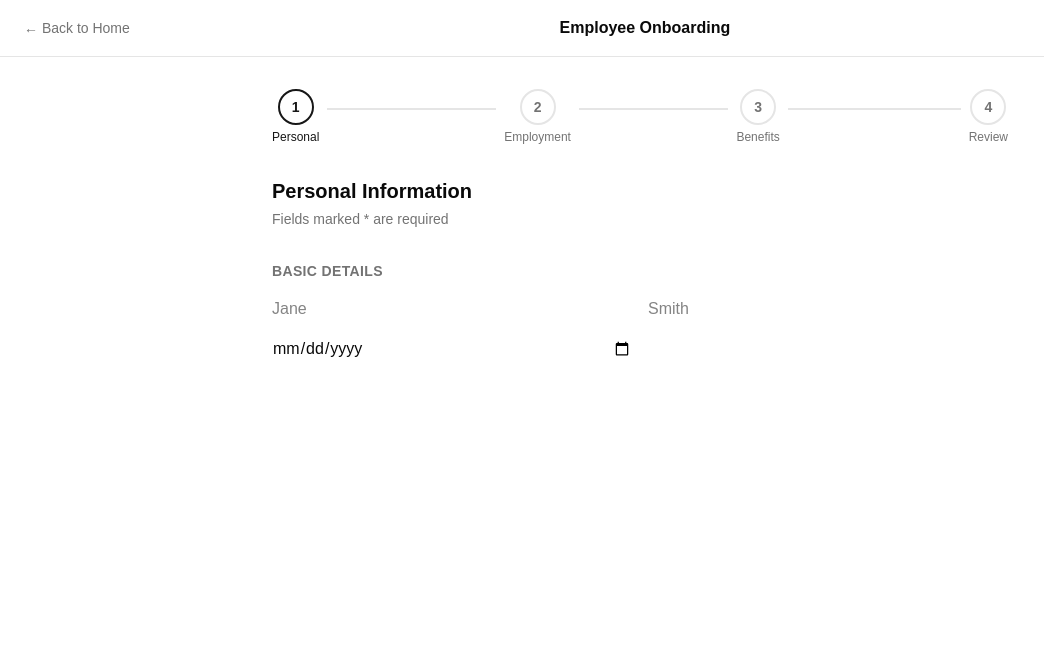
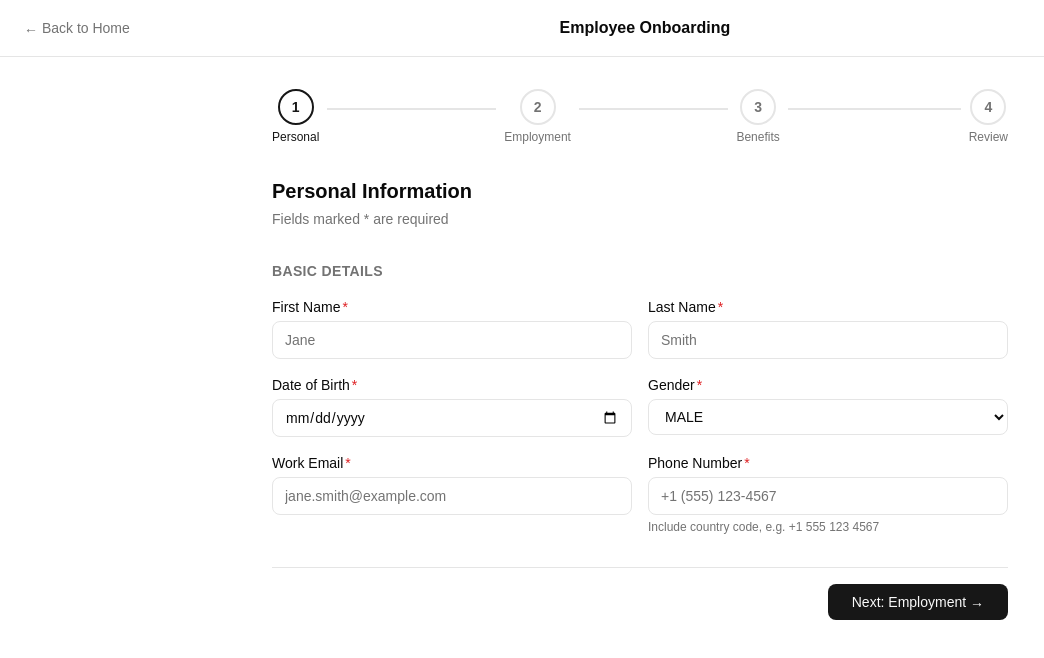
Before and after one commit to earthddx/stepper-form, a React (Vite) app: page /onboard/personal in a window 1280 px wide. Shown: the top 658 px of the page, without its empty margins (0-1044 px from the left). Built offline with nearby package versions, Linux system fonts and the light colour scheme.

Commit message:
step one wip

```diff
--- a/src/pages/onboard/StepOne.tsx
+++ b/src/pages/onboard/StepOne.tsx
@@ -1,29 +1,145 @@
-import React from "react";
+import {
+  GENDERS,
+  STEP1_FIELDS,
+  type OnboardingFormData,
+} from "@/schemas/onboarding.schema";
+import { useFormContext } from "react-hook-form";
+import { cn } from "@/lib/utils";
+import { Field, inputCls, inputErrorCls } from "@/components/ui/Field";
+import { useNavigate } from "react-router-dom";
 
 function StepOne() {
+  const {
+    formState: { errors },
+    register,
+  } = useFormContext<OnboardingFormData>();
+
   return (
     <div className="space-y-8">
-      <div>
-        <h2 className="text-xl font-semibold text-foreground">
-          Personal Information
-        </h2>
-        <p className="text-sm text-muted-foreground mt-1">
-          Fields marked * are required
-        </p>
-      </div>
+      <Header />
       <section className="space-y-4">
         <h3 className="text-sm font-semibold text-muted-foreground uppercase tracking-wide">
           Basic Details
         </h3>
-
         <div className="grid grid-cols-1 sm:grid-cols-2 gap-4">
-          <input id="firstName" placeholder="Jane" />
-          <input id="lastName" placeholder="Smith" />
-          <input id="dateOfBirth" type="date" />
+          <Field
+            name="firstName"
+            label="First Name"
+            error={errors.firstName}
+            required
+          >
+            <input
+              id="firstName"
+              placeholder="Jane"
+              className={cn(inputCls, errors.firstName && inputErrorCls)}
+              {...register("firstName")}
+            />
+          </Field>
+          <Field
+            name="lastName"
+            label="Last Name"
+            error={errors.lastName}
+            required
+          >
+            <input
+              id="lastName"
+              placeholder="Smith"
+              className={cn(inputCls, errors.lastName && inputErrorCls)}
+              {...register("lastName")}
+            />
+          </Field>
+          <Field
+            name="dateOfBirth"
+            label="Date of Birth"
+            error={errors.dateOfBirth}
+            required
+          >
+            <input
+              id="dateOfBirth"
+              type="date"
+              className={cn(inputCls, errors.dateOfBirth && inputErrorCls)}
+              {...register("dateOfBirth")}
+            />
+          </Field>
+          <Field name="gender" label="Gender" error={errors.gender} required>
+            <select
+              id="gender"
+              className={cn(inputCls, errors.gender && inputErrorCls)}
+              {...register("gender")}
+            >
+              {GENDERS.map((gender) => {
+                return (
+                  <option key={gender} value={gender}>
+                    {gender.replace(/_/g, " ")}
+                  </option>
+                );
+              })}
+            </select>
+          </Field>
+          <Field name="email" label="Work Email" error={errors.email} required>
+            <input
+              id="email"
+              type="email"
+              placeholder="jane.smith@example.com"
+              className={cn(inputCls, errors.email && inputErrorCls)}
+              {...register("email")}
+            />
+          </Field>
+          <Field
+            name="phone"
+            label="Phone Number"
+            error={errors.phone}
+            hint="Include country code, e.g. +1 555 123 4567"
+            required
+          >
+            <input
+              id="phone"
+              type="tel"
+              placeholder="+1 (555) 123-4567"
+              className={cn(inputCls, errors.phone && inputErrorCls)}
+              {...register("phone")}
+            />
+          </Field>
         </div>
       </section>
+      <Navigation />
     </div>
   );
 }
 
+const Header = () => {
+  return (
+    <div>
+      <h2 className="text-xl font-semibold text-foreground">
+        Personal Information
+      </h2>
+      <p className="text-sm text-muted-foreground mt-1">
+        Fields marked * are required
+      </p>
+    </div>
+  );
+};
+
+const Navigation = () => {
+  const navigate = useNavigate();
+  const { trigger } = useFormContext<OnboardingFormData>();
+
+  const handleNext = async () => {
+    const valid = await trigger(STEP1_FIELDS);
+    if (valid) navigate("/onboard/employment");
+  };
+
+  return (
+    <div className="flex justify-end pt-4 border-t border-border">
+      <button
+        type="button"
+        onClick={handleNext}
+        className="px-6 py-2 bg-primary text-primary-foreground text-sm font-medium rounded-md hover:opacity-90 transition-opacity"
+      >
+        Next: Employment →
+      </button>
+    </div>
+  );
+};
+
 export default StepOne;
```
